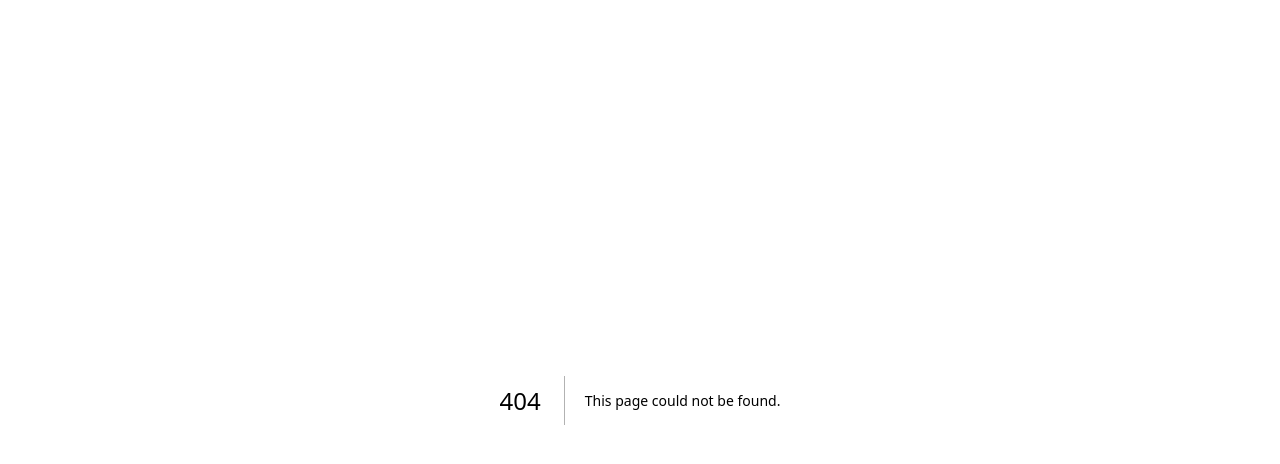
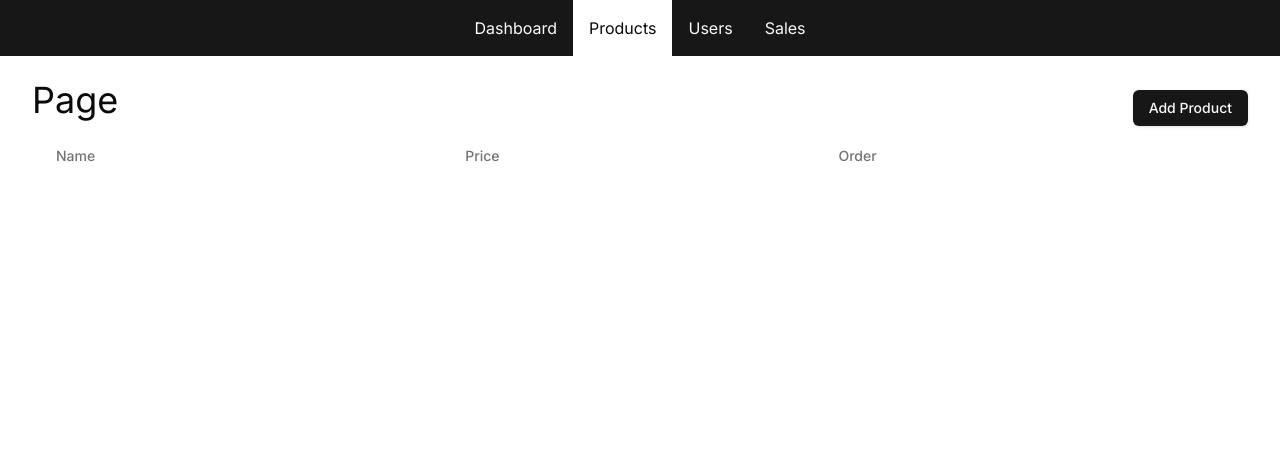
Before and after one commit to DalpatRathore/next-ecomstore, a Next.js app: page /admin/products in a window 1280 px wide. Before the commit this address had no page. Shown: the top 464 px of the page. Built offline with nearby package versions, Linux system fonts and the light colour scheme.

Commit message:
feat: product display table

```diff
--- a/package.json
+++ b/package.json
@@ -11,6 +11,7 @@
   "dependencies": {
     "@prisma/client": "^5.12.0",
     "@radix-ui/react-icons": "^1.3.0",
+    "@radix-ui/react-slot": "^1.0.2",
     "class-variance-authority": "^0.7.0",
     "clsx": "^2.1.0",
     "next": "14.1.4",
--- /dev/null
+++ b/src/app/admin/_components/PageHeader.tsx
@@ -0,0 +1,4 @@
+const PageHeader = ({ children }: { children: React.ReactNode }) => {
+  return <h1 className="text-4xl mb-4">{children}</h1>;
+};
+export default PageHeader;
--- a/src/app/admin/layout.tsx
+++ b/src/app/admin/layout.tsx
@@ -1,4 +1,6 @@
 import Nav, { NavLinks } from "@/components/Nav";
+
+export const dynamic = "force-dynamic";
 
 const AdminLayout = ({ children }: { children: React.ReactNode }) => {
   return (
--- a/src/app/admin/page.tsx
+++ b/src/app/admin/page.tsx
@@ -8,6 +8,10 @@ import {
 import db from "@/db/db";
 import { formatCurrency, formatNumber } from "@/lib/formatters";
 
+const loaderWait = (duration: number) => {
+  return new Promise(resolve => setTimeout(resolve, duration));
+};
+
 const getSalesData = async () => {
   const data = await db.order.aggregate({
     _sum: {
@@ -15,6 +19,7 @@ const getSalesData = async () => {
     },
     _count: true,
   });
+  await loaderWait(2000);
   return {
     amount: (data._sum.pricePaidInCents || 0) / 100,
     numberOfSales: data._count,
--- /dev/null
+++ b/src/app/admin/products/page.tsx
@@ -0,0 +1,43 @@
+import { Button } from "@/components/ui/button";
+import PageHeader from "../_components/PageHeader";
+import Link from "next/link";
+import {
+  Table,
+  TableBody,
+  TableHead,
+  TableHeader,
+} from "@/components/ui/table";
+
+const ProductsPage = () => {
+  return (
+    <>
+      <div className="flex justify-between items-center gap-4">
+        <PageHeader>Page</PageHeader>
+        <Button>
+          <Link href={"/admin/products/new"}>Add Product</Link>
+        </Button>
+      </div>
+      <ProductTable></ProductTable>
+    </>
+  );
+};
+export default ProductsPage;
+
+export const ProductTable = () => {
+  return (
+    <Table>
+      <TableHeader>
+        <TableHead className="w-0">
+          <span className="sr-only">Available for purchase</span>
+        </TableHead>
+        <TableHead>Name</TableHead>
+        <TableHead>Price</TableHead>
+        <TableHead>Order</TableHead>
+        <TableHead className="w-0">
+          <span className="sr-only">Actions</span>
+        </TableHead>
+      </TableHeader>
+      <TableBody></TableBody>
+    </Table>
+  );
+};
--- a/src/app/layout.tsx
+++ b/src/app/layout.tsx
@@ -21,10 +21,7 @@ export default function RootLayout({
   return (
     <html lang="en" suppressHydrationWarning>
       <body
-        className={cn(
-          "min-h-screen bg-background font-sans antialiased",
-          fontSans.variable
-        )}
+        className={cn("min-h-screen font-sans antialiased", fontSans.variable)}
       >
         {children}
       </body>
--- /dev/null
+++ b/src/components/ui/button.tsx
@@ -0,0 +1,57 @@
+import * as React from "react"
+import { Slot } from "@radix-ui/react-slot"
+import { cva, type VariantProps } from "class-variance-authority"
+
+import { cn } from "@/lib/utils"
+
+const buttonVariants = cva(
+  "inline-flex items-center justify-center whitespace-nowrap rounded-md text-sm font-medium transition-colors focus-visible:outline-none focus-visible:ring-1 focus-visible:ring-ring disabled:pointer-events-none disabled:opacity-50",
+  {
+    variants: {
+      variant: {
+        default:
+          "bg-primary text-primary-foreground shadow hover:bg-primary/90",
+        destructive:
+          "bg-destructive text-destructive-foreground shadow-sm hover:bg-destructive/90",
+        outline:
+          "border border-input bg-background shadow-sm hover:bg-accent hover:text-accent-foreground",
+        secondary:
+          "bg-secondary text-secondary-foreground shadow-sm hover:bg-secondary/80",
+        ghost: "hover:bg-accent hover:text-accent-foreground",
+        link: "text-primary underline-offset-4 hover:underline",
+      },
+      size: {
+        default: "h-9 px-4 py-2",
+        sm: "h-8 rounded-md px-3 text-xs",
+        lg: "h-10 rounded-md px-8",
+        icon: "h-9 w-9",
+      },
+    },
+    defaultVariants: {
+      variant: "default",
+      size: "default",
+    },
+  }
+)
+
+export interface ButtonProps
+  extends React.ButtonHTMLAttributes<HTMLButtonElement>,
+    VariantProps<typeof buttonVariants> {
+  asChild?: boolean
+}
+
+const Button = React.forwardRef<HTMLButtonElement, ButtonProps>(
+  ({ className, variant, size, asChild = false, ...props }, ref) => {
+    const Comp = asChild ? Slot : "button"
+    return (
+      <Comp
+        className={cn(buttonVariants({ variant, size, className }))}
+        ref={ref}
+        {...props}
+      />
+    )
+  }
+)
+Button.displayName = "Button"
+
+export { Button, buttonVariants }
--- /dev/null
+++ b/src/components/ui/table.tsx
@@ -0,0 +1,120 @@
+import * as React from "react"
+
+import { cn } from "@/lib/utils"
+
+const Table = React.forwardRef<
+  HTMLTableElement,
+  React.HTMLAttributes<HTMLTableElement>
+>(({ className, ...props }, ref) => (
+  <div className="relative w-full overflow-auto">
+    <table
+      ref={ref}
+      className={cn("w-full caption-bottom text-sm", className)}
+      {...props}
+    />
+  </div>
+))
+Table.displayName = "Table"
+
+const TableHeader = React.forwardRef<
+  HTMLTableSectionElement,
+  React.HTMLAttributes<HTMLTableSectionElement>
+>(({ className, ...props }, ref) => (
+  <thead ref={ref} className={cn("[&_tr]:border-b", className)} {...props} />
+))
+TableHeader.displayName = "TableHeader"
+
+const TableBody = React.forwardRef<
+  HTMLTableSectionElement,
+  React.HTMLAttributes<HTMLTableSectionElement>
+>(({ className, ...props }, ref) => (
+  <tbody
+    ref={ref}
+    className={cn("[&_tr:last-child]:border-0", className)}
+    {...props}
+  />
+))
+TableBody.displayName = "TableBody"
+
+const TableFooter = React.forwardRef<
+  HTMLTableSectionElement,
+  React.HTMLAttributes<HTMLTableSectionElement>
+>(({ className, ...props }, ref) => (
+  <tfoot
+    ref={ref}
+    className={cn(
+      "border-t bg-muted/50 font-medium [&>tr]:last:border-b-0",
+      className
+    )}
+    {...props}
+  />
+))
+TableFooter.displayName = "TableFooter"
+
+const TableRow = React.forwardRef<
+  HTMLTableRowElement,
+  React.HTMLAttributes<HTMLTableRowElement>
+>(({ className, ...props }, ref) => (
+  <tr
+    ref={ref}
+    className={cn(
+      "border-b transition-colors hover:bg-muted/50 data-[state=selected]:bg-muted",
+      className
+    )}
+    {...props}
+  />
+))
+TableRow.displayName = "TableRow"
+
+const TableHead = React.forwardRef<
+  HTMLTableCellElement,
+  React.ThHTMLAttributes<HTMLTableCellElement>
+>(({ className, ...props }, ref) => (
+  <th
+    ref={ref}
+    className={cn(
+      "h-10 px-2 text-left align-middle font-medium text-muted-foreground [&:has([role=checkbox])]:pr-0 [&>[role=checkbox]]:translate-y-[2px]",
+      className
+    )}
+    {...props}
+  />
+))
+TableHead.displayName = "TableHead"
+
+const TableCell = React.forwardRef<
+  HTMLTableCellElement,
+  React.TdHTMLAttributes<HTMLTableCellElement>
+>(({ className, ...props }, ref) => (
+  <td
+    ref={ref}
+    className={cn(
+      "p-2 align-middle [&:has([role=checkbox])]:pr-0 [&>[role=checkbox]]:translate-y-[2px]",
+      className
+    )}
+    {...props}
+  />
+))
+TableCell.displayName = "TableCell"
+
+const TableCaption = React.forwardRef<
+  HTMLTableCaptionElement,
+  React.HTMLAttributes<HTMLTableCaptionElement>
+>(({ className, ...props }, ref) => (
+  <caption
+    ref={ref}
+    className={cn("mt-4 text-sm text-muted-foreground", className)}
+    {...props}
+  />
+))
+TableCaption.displayName = "TableCaption"
+
+export {
+  Table,
+  TableHeader,
+  TableBody,
+  TableFooter,
+  TableHead,
+  TableRow,
+  TableCell,
+  TableCaption,
+}
```
Also changed, not shown: 1 other file (tests, documents, lock files or other folders).
